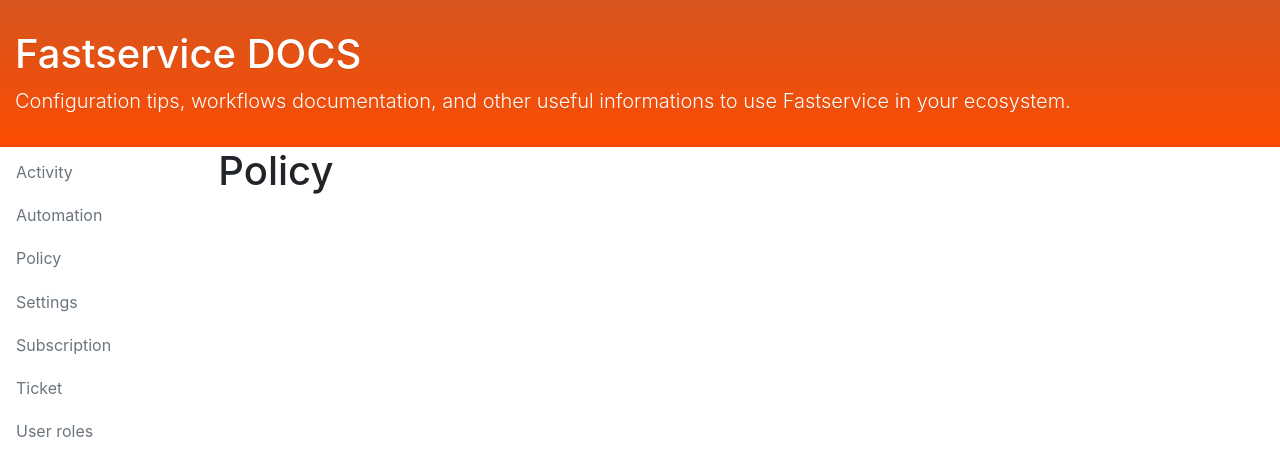
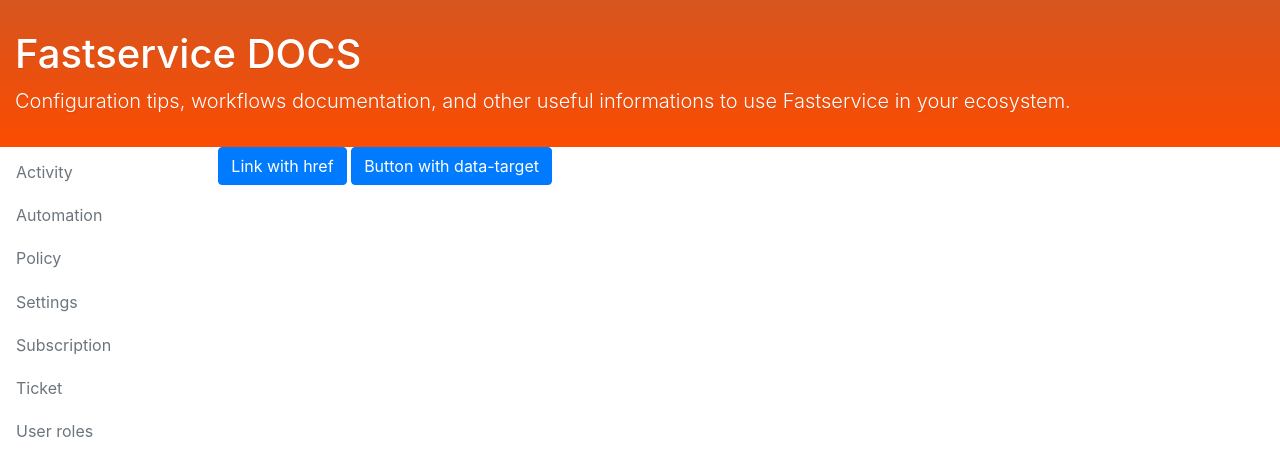
Before and after one commit to FilippoGovoni/SolutionPages.github.io, a Jekyll site: the page built from docs/policy.md, in a window 1280 px wide. Shown: the top 476 px of the page. Built offline with Jekyll 4.4.1, drawn with Linux system fonts in a browser that asks for light colours.

Commit message:
prova collapse

```diff
--- a/docs/_data/navbar.yml
+++ b/docs/_data/navbar.yml
@@ -1,6 +1,10 @@
 #_data/navbar.yml
 - name: Activity
-  link: /SolutionPages.github.io/activity
+  link:
+  subitems:
+    - name: Activity status
+      link: /SolutionPages.github.io/activity_status
+
 - name: Automation
   link: /SolutionPages.github.io/automation
 - name: Policy
--- a/docs/_includes/navbar.html
+++ b/docs/_includes/navbar.html
@@ -7,8 +7,18 @@
         <div class="vertical-nav bg-white" id="sidebar">
             <ul class="nav flex-column bg-white mb-0">
                 {% for item in site.data.navbar %}
-                <li class="nav-item">
-                    <a class="nav-item nav-link" href="{{item.link}}">{{ item.name }}</a>
+                <li class="nav-item" >
+                    <a class="nav-item nav-link" data-toggle="collapse" href="{{item.link}}" role="button" aria-expanded="false" aria-controls="submenu">{{ item.name }}</a>
+                    <div id="submenu" class="collapse">
+                        <ul>
+                            {% for item2 in item.subitems %}
+                            <li>
+                                <a class="nav-item nav-link" href="{{item2.link}}">{{ item2.name }}</a>
+                            </li>
+                            {% endfor %}
+                        </ul>
+                    </div>
+
                 </li>
                 {% endfor %}
             </ul>
--- a/docs/_layouts/default.html
+++ b/docs/_layouts/default.html
@@ -6,7 +6,7 @@
     <title>{{ page.title }} - {{ site.title }}</title>
     <!--<link rel="stylesheet" href=""/assets/css/main.scss" | relative_url ">-->
     <link rel="stylesheet" href="https://maxcdn.bootstrapcdn.com/bootstrap/4.0.0/css/bootstrap.min.css" integrity="sha384-Gn5384xqQ1aoWXA+058RXPxPg6fy4IWvTNh0E263XmFcJlSAwiGgFAW/dAiS6JXm" crossorigin="anonymous">
-    <script src="https://maxcdn.bootstrapcdn.com/bootstrap/4.0.0/js/bootstrap.min.js" integrity="sha384-JZR6Spejh4U02d8jOt6vLEHfe/JQGiRRSQQxSfFWpi1MquVdAyjUar5+76PVCmYl" crossorigin="anonymous"></script>
+
     <style>
 
         .header-section {
@@ -70,9 +70,11 @@
             text-decoration: none;
             background-color: transparent;
         }
+
             a:visited {
                 color: #6c757d;
             }
+
             a:hover, a:active {
                 color: #dc3545;
             }
@@ -103,5 +105,9 @@
 </head>
 <body>
     {% include navbar.html %}
+
+    <script src="https://code.jquery.com/jquery-3.3.1.slim.min.js" integrity="sha384-q8i/X+965DzO0rT7abK41JStQIAqVgRVzpbzo5smXKp4YfRvH+8abtTE1Pi6jizo" crossorigin="anonymous"></script>
+    <script src="https://cdnjs.cloudflare.com/ajax/libs/popper.js/1.14.7/umd/popper.min.js" integrity="sha384-UO2eT0CpHqdSJQ6hJty5KVphtPhzWj9WO1clHTMGa3JDZwrnQq4sF86dIHNDz0W1" crossorigin="anonymous"></script>
+    <script src="https://stackpath.bootstrapcdn.com/bootstrap/4.3.1/js/bootstrap.min.js" integrity="sha384-JjSmVgyd0p3pXB1rRibZUAYoIIy6OrQ6VrjIEaFf/nJGzIxFDsf4x0xIM+B07jRM" crossorigin="anonymous"></script>
 </body>
 </html>
--- a/docs/policy.md
+++ b/docs/policy.md
@@ -4,4 +4,16 @@ title: "Policy"
 permalink: /policy
 ---
 
-<h1> Policy </h1>
+<p>
+  <a class="btn btn-primary" data-toggle="collapse" href="#collapseExample" role="button" aria-expanded="false" aria-controls="collapseExample">
+    Link with href
+  </a>
+  <button class="btn btn-primary" type="button" data-toggle="collapse" data-target="#collapseExample" aria-expanded="false" aria-controls="collapseExample">
+    Button with data-target
+  </button>
+</p>
+<div class="collapse" id="collapseExample">
+  <div class="card card-body">
+    Anim pariatur cliche reprehenderit, enim eiusmod high life accusamus terry richardson ad squid. Nihil anim keffiyeh helvetica, craft beer labore wes anderson cred nesciunt sapiente ea proident.
+  </div>
+</div>
```
